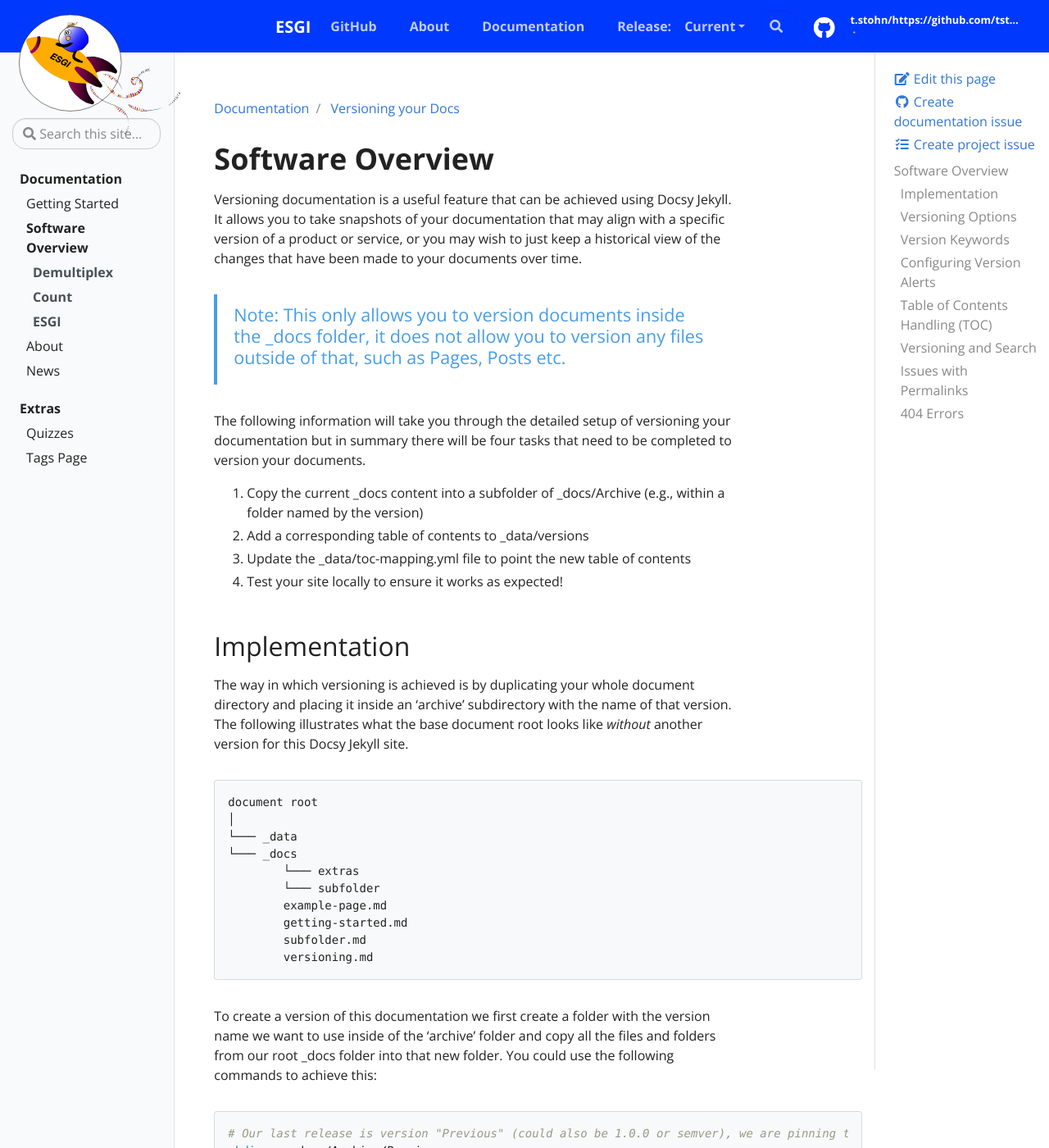
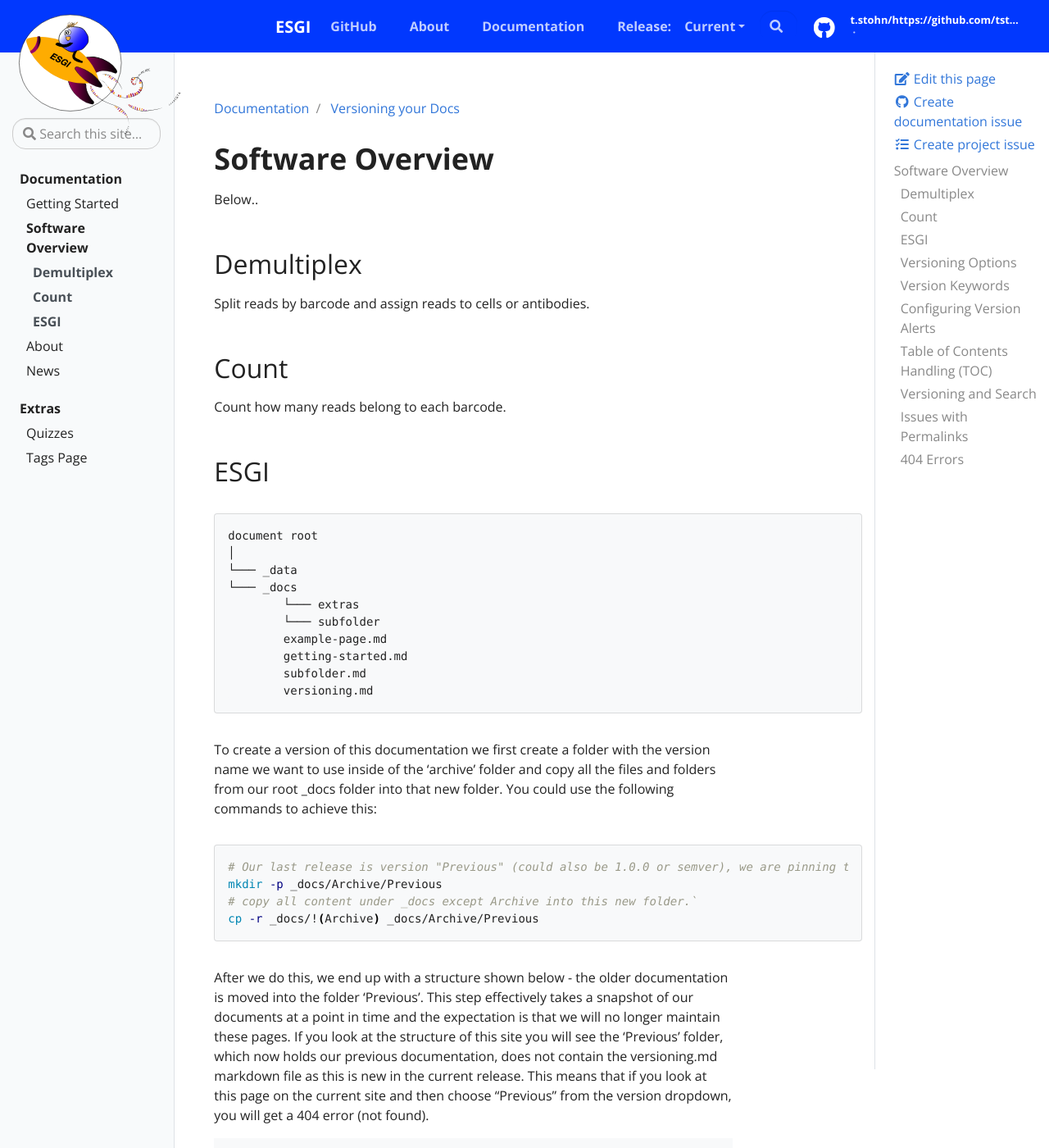
Before and after one commit to tstohn/ESGI.documentation, a Jekyll site: the page built from _docs/software-overview.md, in a window 1280 px wide and 1400 px high. Shown: the whole window at 82% size. Built offline with Jekyll 4.4.1, drawn with Linux system fonts in a browser that asks for light colours.

Commit message:
add subheadings

````diff
--- a/_docs/software-overview.md
+++ b/_docs/software-overview.md
@@ -4,21 +4,17 @@ description: How to turn on and use versioning
 ---
 
 # Software Overview
+Below..
 
-Versioning documentation is a useful feature that can be achieved using Docsy Jekyll. It allows you to take snapshots of your documentation that may align with a specific version of a product or service, or you may wish to just keep a historical view of the changes that have been made to your documents over time.
+## Demultiplex
+Split reads by barcode and assign reads to cells or antibodies.
 
-{% include alert.html type="info" title="Note: This only allows you to version documents inside the _docs folder, it does not allow you to version any files outside of that, such as Pages, Posts etc." %}
+## Count
+Count how many reads belong to each barcode.
 
-The following information will take you through the detailed setup of versioning your documentation but in summary there will be four tasks that need to be completed to version your documents.
+## ESGI
 
-1. Copy the current _docs content into a subfolder of _docs/Archive (e.g., within a folder named by the version)
-2. Add a corresponding table of contents to _data/versions
-3. Update the _data/toc-mapping.yml file to point the new table of contents
-4. Test your site locally to ensure it works as expected!
 
-## Implementation
-
-The way in which versioning is achieved is by duplicating your whole document directory and placing it inside an 'archive' subdirectory with the name of that version. The following illustrates what the base document root looks like *without* another version for this Docsy Jekyll site.
 
 ```
 document root
````
